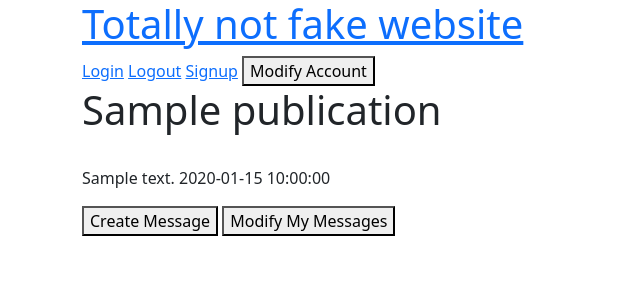
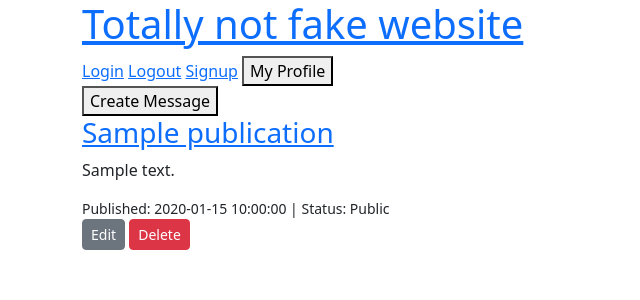
Before and after one commit to mr-yoso/e-commercehw2, a PHP site: page /Publication/index in a window 1280 px wide. Shown: the top 300 px of the page, without its empty margins (0-640 px from the left). Run offline with PHP 8.4, Linux system fonts and the light colour scheme; the visitor is signed in with stand-in values (Sample User, id 1); tables that the repository leaves empty hold one stand-in row (values such as "Sample post").

Commit message:
added PublicationComment and edited stuff in Publication controller and model

```diff
--- a/app/controllers/Publication.php
+++ b/app/controllers/Publication.php
@@ -2,10 +2,8 @@
 
 namespace app\controllers;
 
-#[\app\filters\Login]
 class Publication extends \app\core\Controller
 {
-    #[\app\filters\HasProfile]
     public function index()
     {
         $publicationModel = new \app\models\Publication();
@@ -28,11 +26,18 @@ class Publication extends \app\core\Controller
         $this->view('Publication/index', ['publications' => $publications]);
     }
 
+    #[\app\filters\HasProfile]
     public function create()
     {
         if ($_SERVER['REQUEST_METHOD'] === 'POST') {//data is submitted through method POST
             //make a new profile object
             $publication = new \app\models\Publication();
+
+            if (!isset ($_SESSION['profile_id'])) {
+                header('Location: /User/login');
+                exit;
+            }
+
             //populate it
             $publication->profile_id = $_SESSION['profile_id'];
             $publication->publication_title = $_POST['publication_title'];
@@ -48,7 +53,7 @@ class Publication extends \app\core\Controller
         }
     }
 
-    //readjust this
+    #[\app\filters\HasProfile]
     public function delete()
     {
         //present the user with a form to confirm the deletion that is requested and delete if the form is submitted
@@ -69,10 +74,11 @@ class Publication extends \app\core\Controller
         }
     }
 
-    public function modify()
+    #[\app\filters\HasProfile]
+    public function modify($publication_id)
     {
         $publicationModel = new \app\models\Publication();
-        $publication = $publicationModel->getByPublication($_SESSION['publication_id']);
+        $publication = $publicationModel->getByPublication($publication_id);
 
         if ($_SERVER['REQUEST_METHOD'] === 'POST') {
             $publication->publication_title = $_POST['publication_title'];
@@ -83,7 +89,7 @@ class Publication extends \app\core\Controller
 
             header('location:/Publication/index');
         } else {
-            $this->view('Publication/modify', $publication);
+            $this->view('Publication/modify', ['publication' => $publication]);
         }
     }
 }
--- a/app/models/Publication.php
+++ b/app/models/Publication.php
@@ -94,11 +94,11 @@ class Publication extends \app\core\Model
     //you can't change the user_id that's a business logic choice that gets implemented in the model
     public function update()
     {
-        $SQL = 'UPDATE publication SET profile_id=:profile_id,publication_title=:publication_title,publication_text=:publication_text,publication_status=:publication_status WHERE publication_id = :publication_id';//add profile_id if we choose to add it
+        $SQL = 'UPDATE publication SET publication_title=:publication_title,publication_text=:publication_text,publication_status=:publication_status WHERE publication_id = :publication_id';//add profile_id if we choose to add it
         $STMT = self::$_conn->prepare($SQL);
         $STMT->execute(
             [
-                'profile_id' => $this->profile_id,//recheck to see if we'll keep this as part of the update
+                'publication_id' => $this->publication_id,
                 'publication_title' => $this->publication_title,
                 'publication_text' => $this->publication_text,
                 // 'timestamp' => $this->timestampp,
--- a/app/views/Publication/index.php
+++ b/app/views/Publication/index.php
@@ -21,22 +21,37 @@
                 <a href="/User/login">Login</a>
                 <a href="/User/logout">Logout</a>
                 <a href="/User/register">Signup</a>
-                <a href="/Profile/index"><button>Modify Account</button></a>
+                <a href="/Profile/index"><button>My Profile</button></a>
             </nav>
         </header>
 
-        <?php
-        if (!empty ($data['publications'])) {
-            foreach ($data['publications'] as $publication) {
-                echo "<h1>{$publication->publication_title}</h1><br><p>{$publication->publication_text} {$publication->timestamp}</p>";
-            }
-        } else {
-            echo "<p>No publications found.</p>";
-        }
-        ?>
+        <a href="/Publication/create"><button>Create Message</button></a>
 
-        <a href="/Publication/create"><button>Create Message</button></a>
-        <a href="/Publication/modify"><button>Modify My Messages</button></a>
+        <?php foreach ($publications as $publication): ?>
+            <div class="mb-3">
+                <h3>
+                    <!-- Link to the publication detail view -->
+                    <a href="/Publication/view/<?= $publication->publication_id ?>">
+                        <?= htmlspecialchars($publication->publication_title) ?>
+                    </a>
+                </h3>
+                <p>
+                    <?= nl2br(htmlspecialchars($publication->publication_text)) ?>
+                </p>
+                <small>Published:
+                    <?= $publication->timestamp ?> | Status:
+                    <?= ucfirst($publication->publication_status) ?>
+                </small>
+                <?php if ($publication->profile_id == $_SESSION['profile_id']): ?>
+                    <div>
+                        <a href="/Publication/modify/<?= $publication->publication_id ?>"
+                            class="btn btn-secondary btn-sm">Edit</a>
+                        <a href="/Publication/delete/<?= $publication->publication_id ?>"
+                            class="btn btn-danger btn-sm">Delete</a>
+                    </div>
+                <?php endif; ?>
+            </div>
+        <?php endforeach; ?>
     </div>
 </body>
 
```
Also changed, not shown: app/models/PublicationComment.php (added, +9 -0 lines), app/controllers/PublicationComment.php (added).
